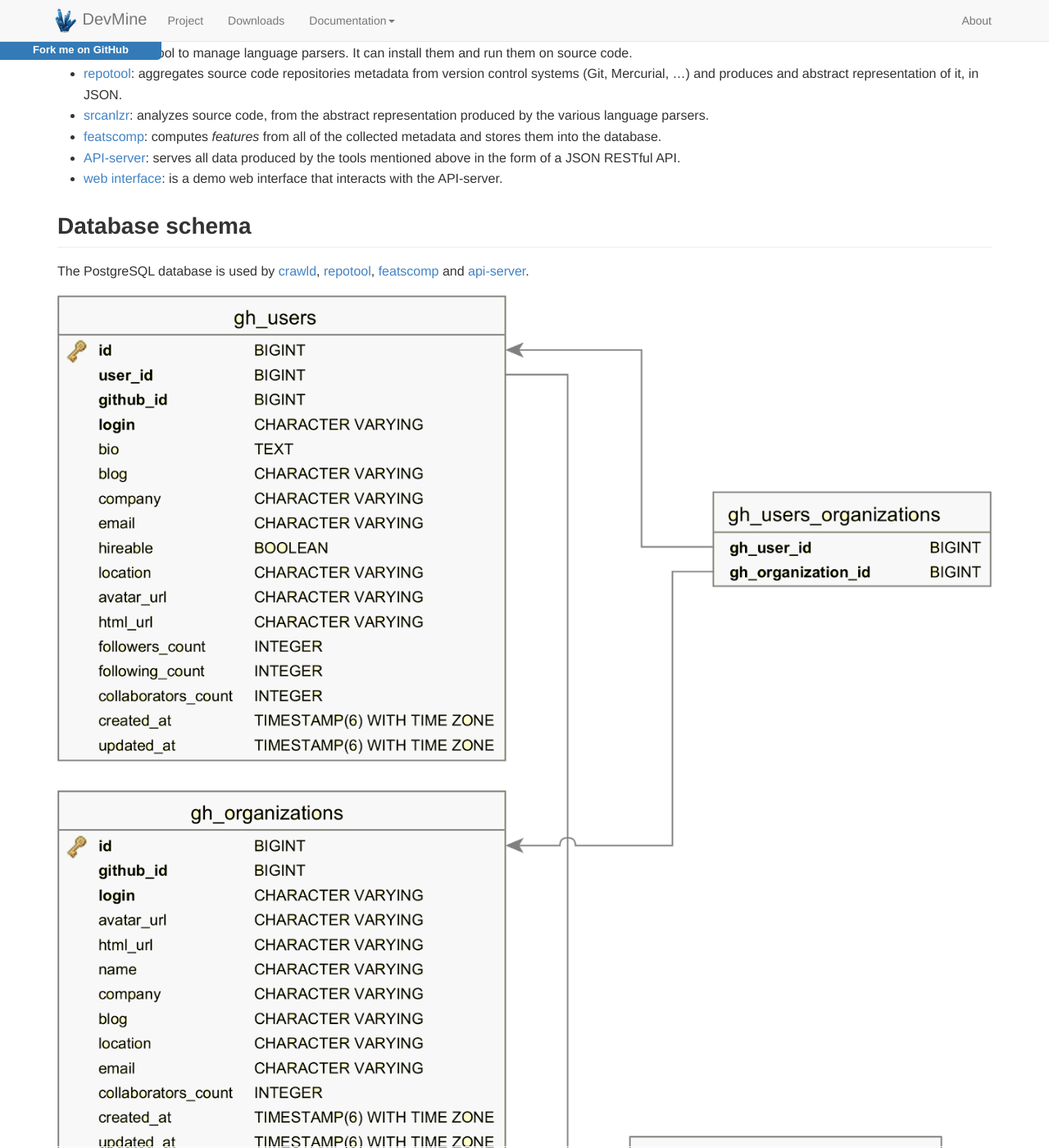
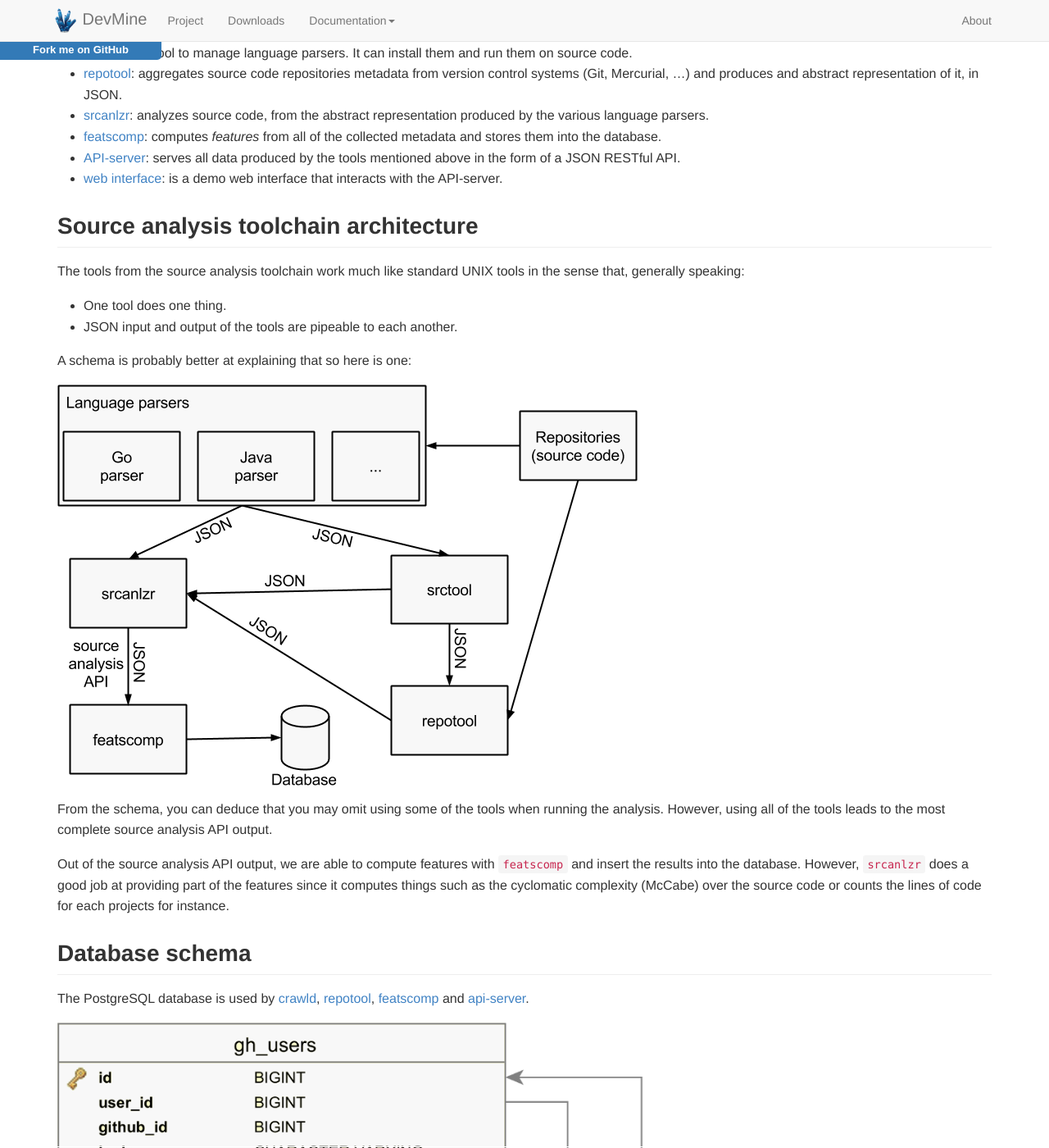
Before and after one commit to DevMine/devmine.github.io, a Jekyll site: the page built from doc/devmine.md, in a window 1280 px wide and 1400 px high, scrolled down 281 px. Shown: the whole window at 82% size. Built offline with Jekyll 4.4.1, drawn with Linux system fonts in a browser that asks for light colours.

Commit message:
doc: Document the source analysis toolchain.

```diff
--- a/doc/devmine.md
+++ b/doc/devmine.md
@@ -36,6 +36,28 @@ several language parsers:
  * [web interface][web]: is a demo web interface that interacts with the
    API-server.
 
+## Source analysis toolchain architecture
+
+The tools from the source  analysis toolchain work much like standard UNIX tools
+in the sense that, generally speaking:
+
+  * One tool does one thing.
+  * JSON input and output of the tools are pipeable to each another.
+
+A schema is probably better at explaining that so here is one:
+
+![Source analysis toolchain architecture schema](/img/source-analysis-toolchain-archi-schema.png)
+
+From the schema, you can deduce that you may omit using some of the tools when
+running the analysis. However, using all of the tools leads to the most complete
+source analysis API output.
+
+Out of the source analysis API output, we are able to compute features with
+`featscomp` and insert the results into the database. However, `srcanlzr` does a
+good job at providing part of the features since it computes things such as the
+cyclomatic complexity (McCabe) over the source code or counts the lines of code
+for each projects for instance.
+
 ## Database schema
 
 The PostgreSQL database is used by [crawld][crawld], [repotool][repotool],
```
Also changed, not shown: img/source-analysis-toolchain-archi-schema.png (added).
